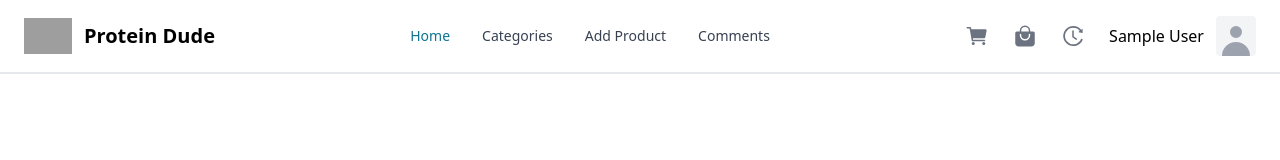
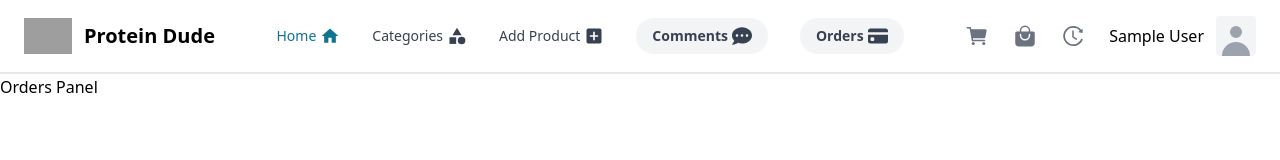
Before and after one commit to alperari/rolebased-jwtauth-react, a React (Create React App) app: page /orders in a window 1280 px wide. Shown: the top 160 px of the page. Built offline with nearby package versions, Linux system fonts and the light colour scheme; no server answers; sample sign-in values are in the browser's storage; grey boxes are pictures that could not be loaded.

Commit message:
Create OrdersPanelPage for SalesManager

```diff
--- a/src/components/Navbar/CustomNavBar.js
+++ b/src/components/Navbar/CustomNavBar.js
@@ -1,9 +1,12 @@
 import React from 'react';
-import { Dropdown, Button, Navbar, Avatar } from 'flowbite-react';
+import { Dropdown, Button, Navbar, Avatar, Badge } from 'flowbite-react';
 import { Link, useNavigate } from 'react-router-dom';
 
 import { IoBagHandle, IoCart } from 'react-icons/io5';
 import { AiOutlineHistory } from 'react-icons/ai';
+import { FaCommentDots } from 'react-icons/fa';
+import { MdAddBox, MdCategory, MdHome } from 'react-icons/md';
+import { BsCreditCardFill } from 'react-icons/bs';
 
 import { UserProvider } from '../../providers/UserProvider';
 import { useUserContext } from '../../hooks/useUserContext';
@@ -132,16 +135,46 @@ const CustomNavBar = () => {
 
         <Navbar.Collapse>
           <Navbar.Link href="/" active={true}>
-            Home
+            <div class="flex flex-row items-center gap-1 py-2">
+              Home
+              <MdHome size={20} />
+            </div>
           </Navbar.Link>
-          <Navbar.Link href="/categories">Categories</Navbar.Link>
-          <Navbar.Link href="/add-product">Add Product</Navbar.Link>
+          <Navbar.Link href="/categories">
+            <div class="flex flex-row items-center gap-1 py-2">
+              Categories
+              <MdCategory size={20} />
+            </div>
+          </Navbar.Link>
+          <Navbar.Link href="/add-product">
+            <div class="flex flex-row items-center gap-1 py-2">
+              Add Product
+              <MdAddBox size={20} />
+            </div>
+          </Navbar.Link>
 
           <Navbar.Link href="/comments">
-            {user && (user.role === 'salesManager' || user.role === 'admin')
-              ? 'Comments'
-              : 'My Comments'}
+            {user && (user.role === 'salesManager' || user.role === 'admin') ? (
+              <div class="flex flex-row gap-1 py-2 px-4 bg-gray-100 rounded-3xl font-semibold ">
+                Comments
+                <FaCommentDots size={20} />
+              </div>
+            ) : (
+              <div class="flex flex-row gap-1 py-2 px-4 rounded-3xl font-semibold ">
+                <FaCommentDots size={20} />
+                My Comments
+              </div>
+            )}
           </Navbar.Link>
+
+          {user && user.role === 'admin' && (
+            <Navbar.Link href="/orders">
+              <div class="flex flex-row gap-1 py-2 px-4 bg-gray-100 rounded-3xl font-semibold ">
+                Orders
+                <BsCreditCardFill size={20} />
+              </div>
+            </Navbar.Link>
+          )}
         </Navbar.Collapse>
       </Navbar>
     </div>
--- a/src/config/router.js
+++ b/src/config/router.js
@@ -16,6 +16,7 @@ import CartPage from '../pages/Cart/CartPage';
 import CheckoutPage from '../pages/Checkout/CheckoutPage';
 import OrderPage from '../pages/Order/OrderPage';
 import OrderHistoryPage from '../pages/Order/OrderHistoryPage';
+import OrdersPanelPage from '../pages/Order/OrdersPanelPage';
 
 // Protected route, only accessible if user's role is in roles array
 const Private = ({ Component, roles }) => {
@@ -116,6 +117,16 @@ const Router = () => {
             }
           />
 
+          <Route
+            path="/orders"
+            element={
+              <Private
+                Component={OrdersPanelPage}
+                roles={['admin', 'salesManager']}
+              />
+            }
+          />
+
           <Route path="*" element={<NotFoundPage />} />
         </Routes>
       </div>
--- /dev/null
+++ b/src/pages/Order/OrdersPanelPage.jsx
@@ -0,0 +1,15 @@
+import React, { useState, useEffect } from 'react';
+
+import { Card, Button, Label, TextInput, Checkbox } from 'flowbite-react';
+
+import { Link, useNavigate } from 'react-router-dom';
+
+const OrdersPanelPage = () => {
+  return (
+    <div>
+      <h1>Orders Panel</h1>
+    </div>
+  );
+};
+
+export default OrdersPanelPage;
```
